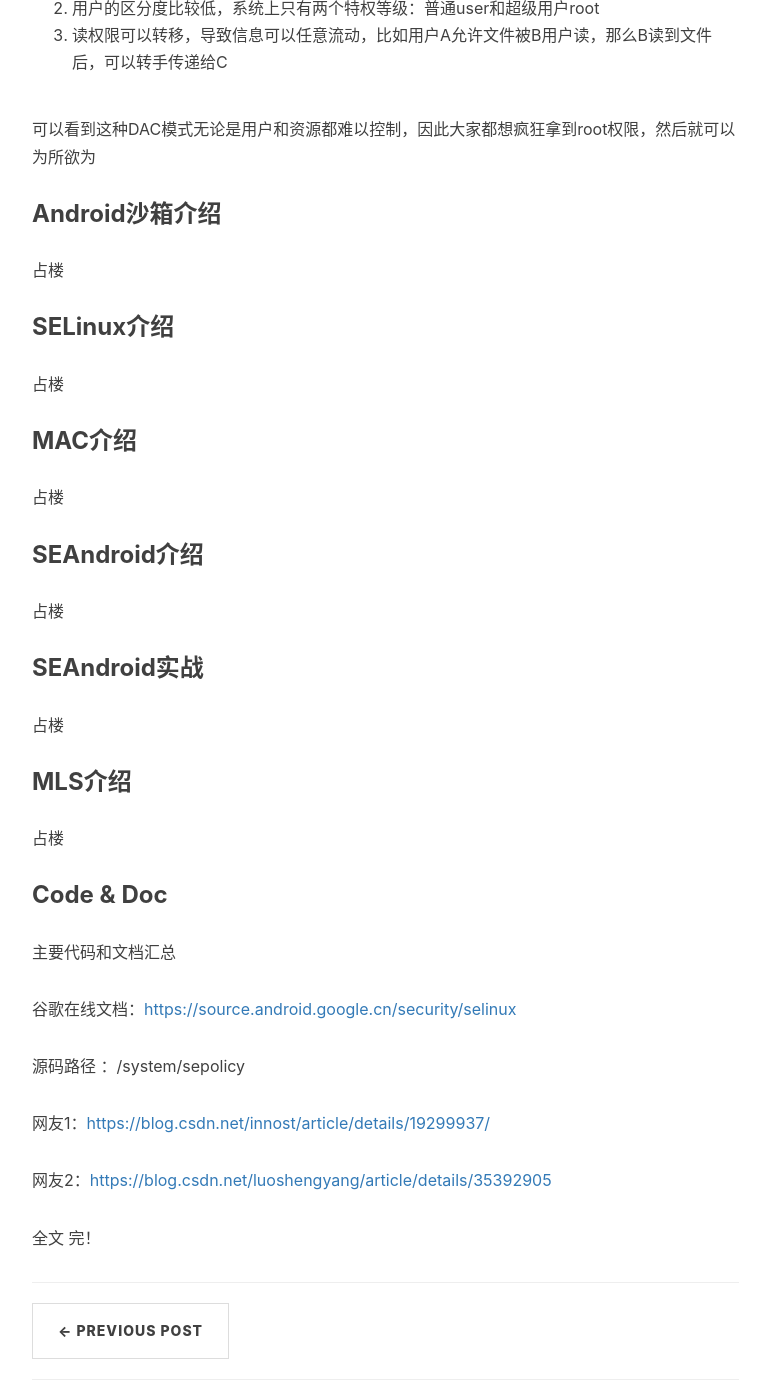
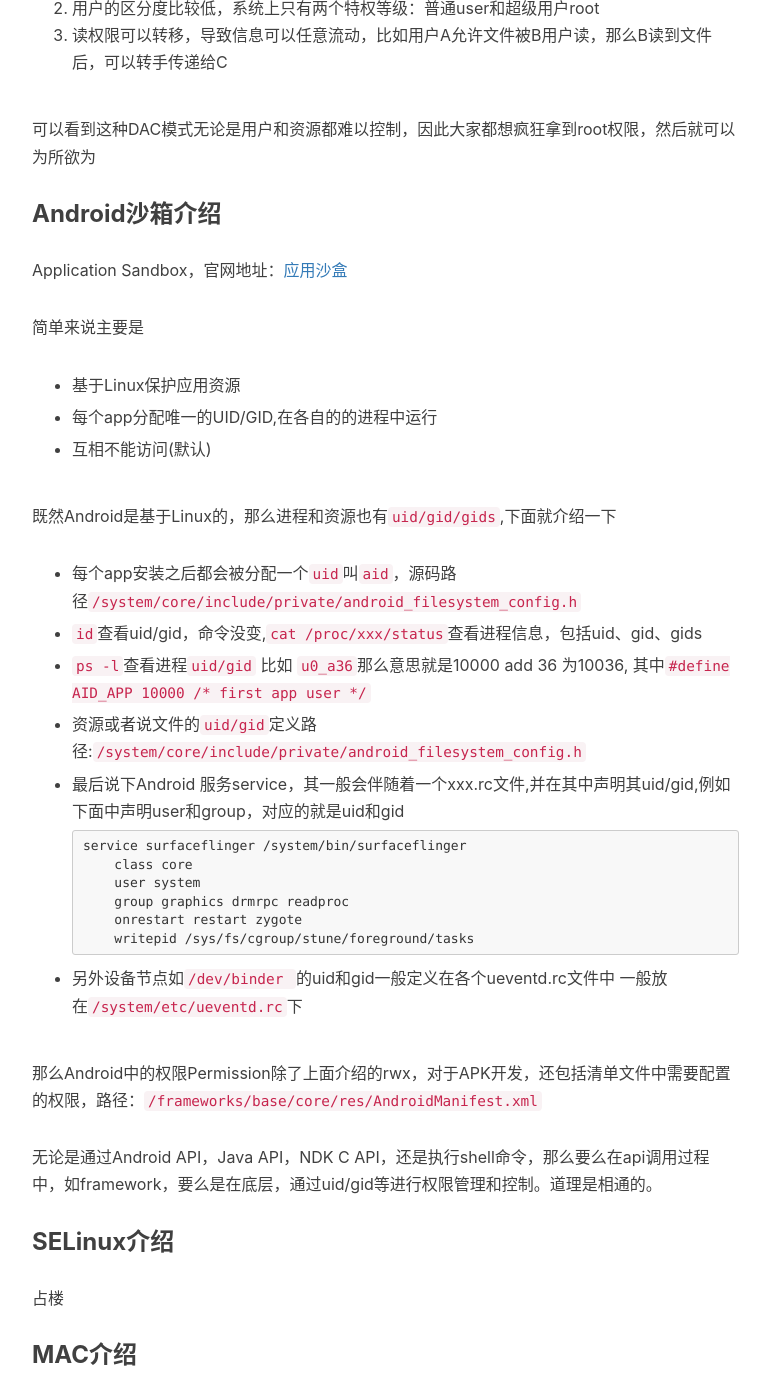
Before and after one commit to Nathan-Feng/Nathan-Feng.github.io, a Jekyll site: the page built from _posts/2021-07-15-selinux-seandroid.md, in a window 1280 px wide and 1400 px high, scrolled down 3343 px. Shown: the whole window, without its empty margins (233-1003 px from the left). Built offline with Jekyll 4.4.1, drawn with Linux system fonts in a browser that asks for light colours; nearby versions of some CDN libraries; comment, search, counter and statistics services are not loaded.

Commit message:
update
update

````diff
--- a/_posts/2021-07-15-selinux-seandroid.md
+++ b/_posts/2021-07-15-selinux-seandroid.md
@@ -115,7 +115,42 @@
 
 ### Android沙箱介绍
 
-占楼
+Application Sandbox，官网地址：[应用沙盒](https://source.android.google.cn/security/app-sandbox)
+
+简单来说主要是
+
+* 基于Linux保护应用资源
+
+* 每个app分配唯一的UID/GID,在各自的的进程中运行
+
+* 互相不能访问(默认)
+
+既然Android是基于Linux的，那么进程和资源也有`uid/gid/gids`,下面就介绍一下
+
+* 每个app安装之后都会被分配一个`uid`叫`aid`，源码路径`/system/core/include/private/android_filesystem_config.h`
+
+* `id`查看uid/gid，命令没变,`cat /proc/xxx/status`查看进程信息，包括uid、gid、gids
+
+* `ps -l`查看进程`uid/gid` 比如 `u0_a36`那么意思就是10000 add 36 为10036, 其中`#define AID_APP          10000  /* first app user */`
+
+* 资源或者说文件的`uid/gid`定义路径:`/system/core/include/private/android_filesystem_config.h`
+
+* 最后说下Android 服务service，其一般会伴随着一个xxx.rc文件,并在其中声明其uid/gid,例如下面中声明user和group，对应的就是uid和gid
+
+  ```
+  service surfaceflinger /system/bin/surfaceflinger
+      class core
+      user system
+      group graphics drmrpc readproc
+      onrestart restart zygote
+      writepid /sys/fs/cgroup/stune/foreground/tasks
+  ```
+
+* 另外设备节点如`/dev/binder `的uid和gid一般定义在各个ueventd.rc文件中 一般放在`/system/etc/ueventd.rc`下
+
+那么Android中的权限Permission除了上面介绍的rwx，对于APK开发，还包括清单文件中需要配置的权限，路径：`/frameworks/base/core/res/AndroidManifest.xml`
+
+无论是通过Android API，Java API，NDK C API，还是执行shell命令，那么要么在api调用过程中，如framework，要么是在底层，通过uid/gid等进行权限管理和控制。道理是相通的。
 
 
 ### SELinux介绍
````
